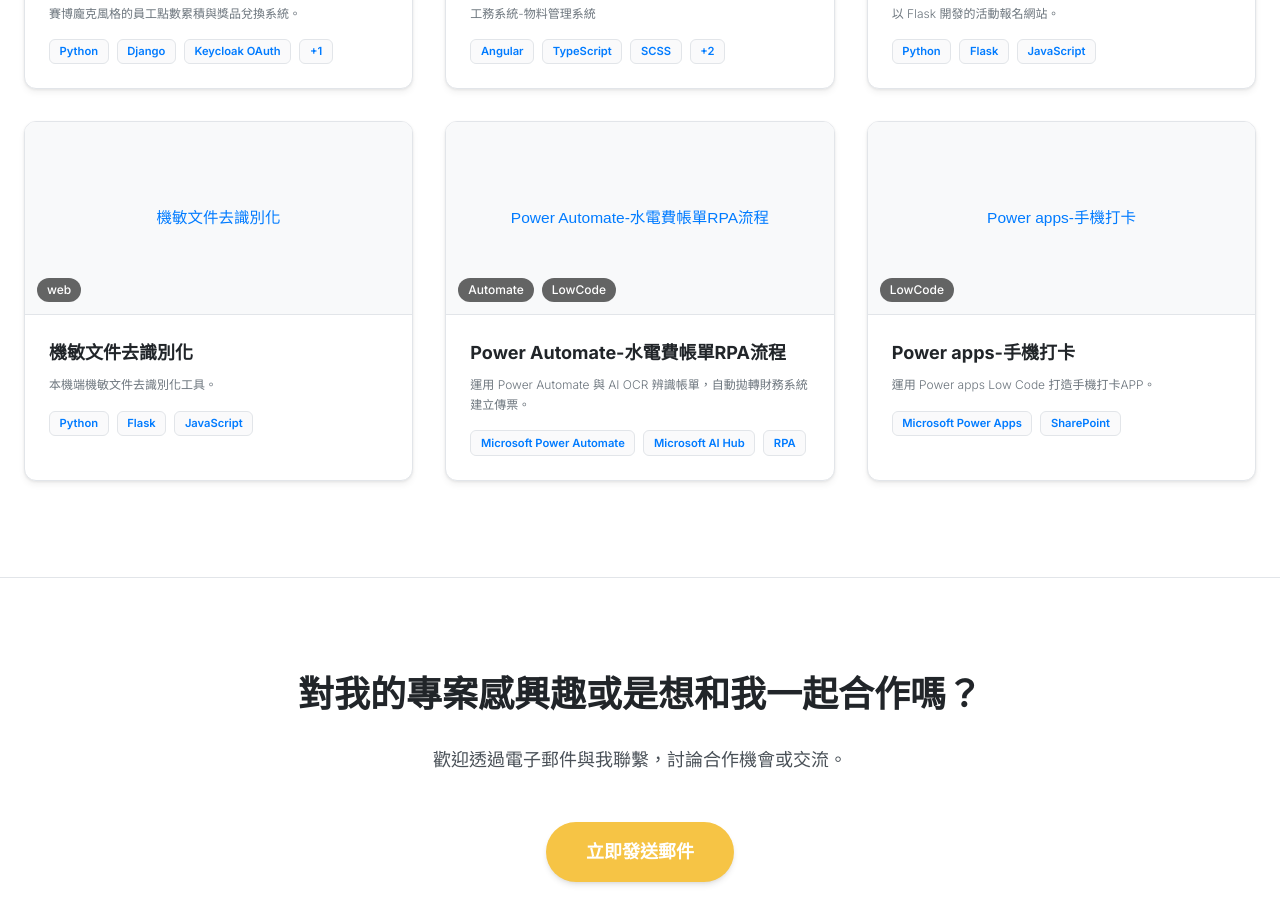
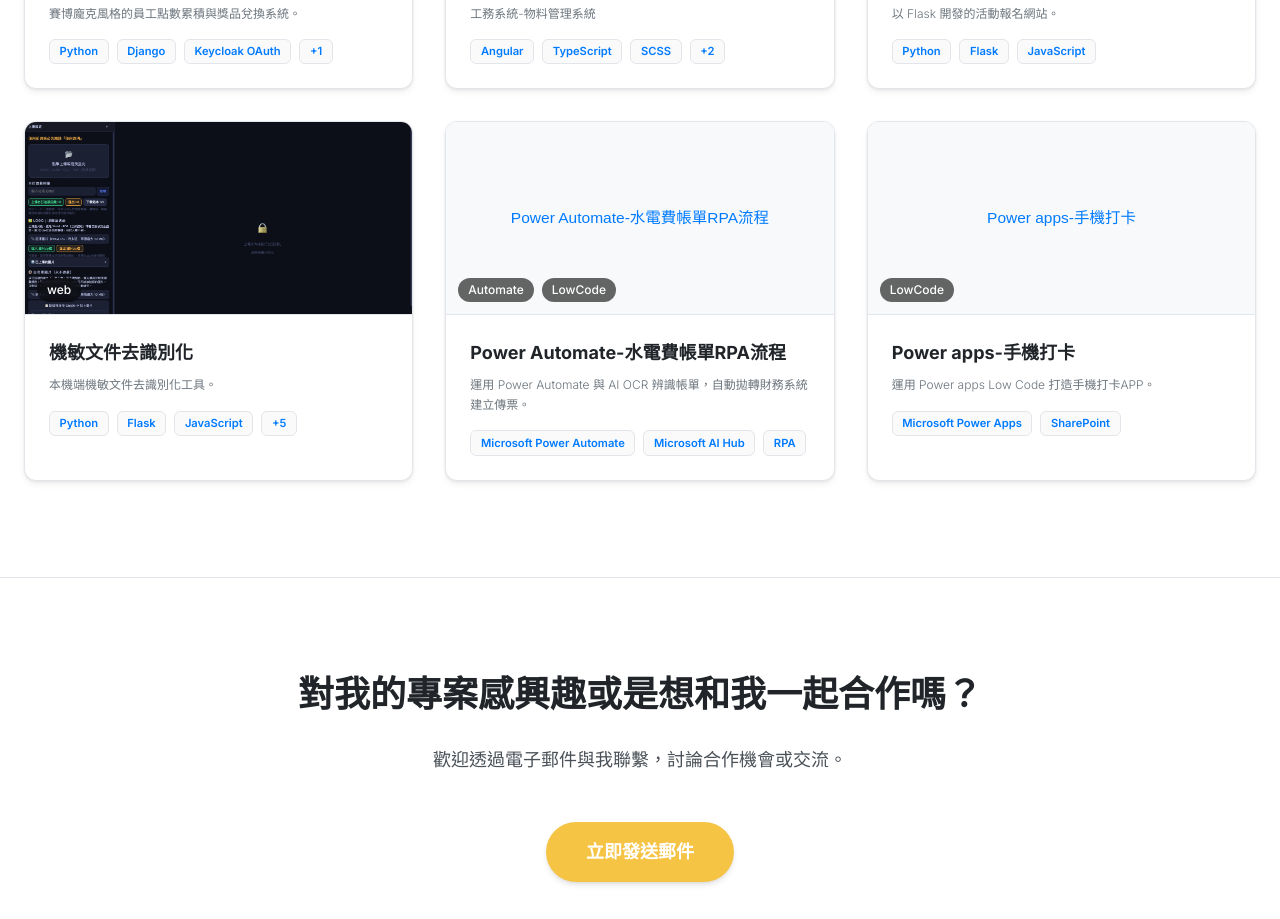
Before and after one commit to Joy0130/Joy_portfolio, a plain HTML site: page index.html in a window 1280 px wide. Shown: the part 3440-4359 px from the top of the page. Drawn offline with nearby package versions, Linux system fonts and the light colour scheme.

Commit message:
feat: 更新機敏文件去識別化工具介紹與展示圖檔

```diff
--- a/index.html
+++ b/index.html
@@ -1693,22 +1693,30 @@
                 id: 'data-desensitization',
                 title: '機敏文件去識別化',
                 description: '本機端機敏文件去識別化工具。',
-                longDescription: '本專案是部署在公司內網的機敏文件去識別化工具，使用 Python、Flask、PyMuPDF、EasyOCR、OpenCV、python-docx 與 openpyxl 等技術，支援 DOCX、XLSX、CSV，以及數位版與掃描版 PDF，可自動偵測姓名、電話、地址、身分證、Logo、印章與簽名等敏感資訊，並提供遮蔽、文字取代、刪除、人工覆核及圖片白名單功能。',
+                longDescription: '本專案是一套可在本機或內網離線執行的機敏文件去識別化工具，整合文件解析、OCR 與影像辨識技術，支援 DOCX、XLSX、CSV、數位版與掃描版 PDF，並提供工程圖說模式。可自動偵測姓名、電話、地址、身分證、統編、銀行帳號、金額、公司、Logo、印章與簽名等敏感資訊，並提供遮蔽、文字取代、刪除、人工覆核及圖片白名單功能，協助使用者在分享文件前快速移除機敏資訊，降低人工處理時間、漏遮與資料外洩風險。',
                 reason: '公司內部的機敏文件需要去識別化後才能在外部系統使用。',
-                problem: '使用外部AI系統不能將公司相關機密資料上傳使用，必須人工手動將資料去識別化，再重新上傳，沒有工具前去識別話麻煩沒有效率，且容易遺漏需要去識別的敏感資訊。',
+                problem: '降低人工逐頁塗黑的時間成本，以及漏遮、遮錯或只做視覺覆蓋的風險；解決掃描文件沒有文字層、一般文字搜尋無法處理的問題；統一不同文件格式的處理方式，減少多套軟體來回操作；透過人工覆核、自訂關鍵字、取代規則及白名單，改善全自動偵測容易誤判的問題；文件、OCR 均可在本機或內網執行，避免將機敏資料上傳外部服務。',
                 results: [
-                    '將多格式文件、OCR 與影像辨識整合成單一操作流程。',
-                    '解決人工遮蔽耗時、容易漏遮、格式相容、PDF 排版及資料外洩等痛點。',
-                    '支援 Logo、印鑑、嵌入圖片及向量 Logo，比單純文字 Regex 更完整。',
-                    '提供圖片白名單，避免教學截圖、說明圖片等重要內容被誤遮。',
-                    '提供原文／結果預覽、分類統計、處理報告、還原對照表及人工修正能力。',
-                ],
-                image: './assets/images/registration-website.png',
-                galleryImages: [],
+                    '將 DOCX、XLSX、CSV、數位 PDF 與掃描 PDF 整合成單一去識別化流程；掃描 PDF 保留原始版面，只在要遮蔽、取代的地方修改。',
+                    '確實將敏感資訊遮蔽，外部AI實測結果，確實無法辨識遮蔽部分的資訊。',
+                    '可處理 DOCX 及 PDF 字型、縮字、溢出與中文字型 fallback 等版面問題。',
+                    'Excel 檔案部分支援整行、整列遮蔽功能',
+                    '支援原始工程圖說PDF檔或掃描檔：支援框選範圍遮蔽、相同內容、相同位置遮蔽等功能，並支援預覽和與原始圖說比對功能。',
+                    '除文字外，也能比對 Logo、印章、嵌入圖片及部分向量圖案；掃描檔另外自動找出印章、簽名與手寫字，另外可設定圖片白名單避免誤遮。',
+                    '提供原文／結果預覽、偵測統計、處理報告、還原對照表及人工修正功能。',
+                ],
+                image: './assets/images/data.png',
+                galleryImages:
+                [
+                    { src: "./assets/images/data.png", caption: "主畫面" },
+                    { src: "./assets/images/data1.png", caption: "設定畫面：檢查環境是否正常、備份自訂遮蔽或取代的詞彙、圖檔" },
+                    { src: "./assets/images/data2.png", caption: "使用說明: 詳細的介紹使用方法" },
+                    { src: "./assets/images/data3.png", caption: "左側功能列，支援拖拉上傳檔案、自訂遮蔽詞彙、Logo / 印鑑章遮蔽、 白名單圖片（永不遮蔽）"},
+                ],
                 demoVideo: '',
                 categories: ['web'],
-                technologies: ['Python', 'Flask', 'JavaScript'],
-                github: 'https://github.com/Joy0130/Registration-website'
+                technologies: ['Python', 'Flask', 'JavaScript', 'PyMuPDF', 'Tesseract.js', 'EasyOCR', 'OpenCV', 'Docker'],
+                github: '此為公司內部使用中的系統，無法公開程式碼。'
             },
             {
                 id: 'power-automate',
```
Also changed, not shown: assets/images/data.png (added), assets/images/data1.png (added), assets/images/data2.png (added), assets/images/data3.png (added), 1 other file.
